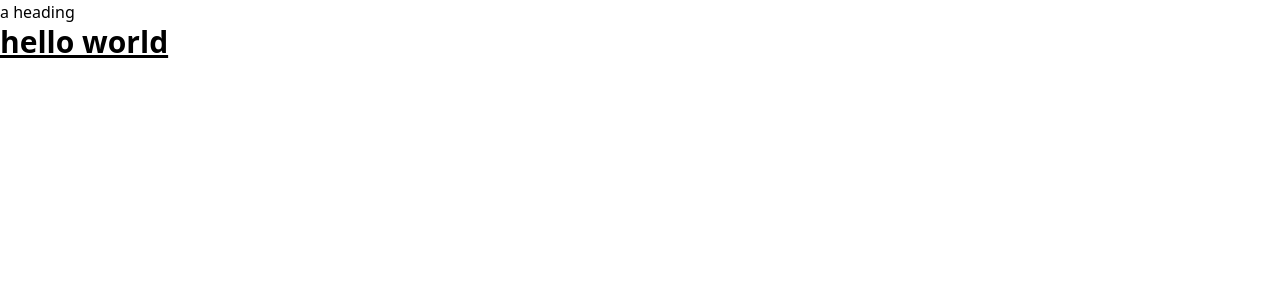
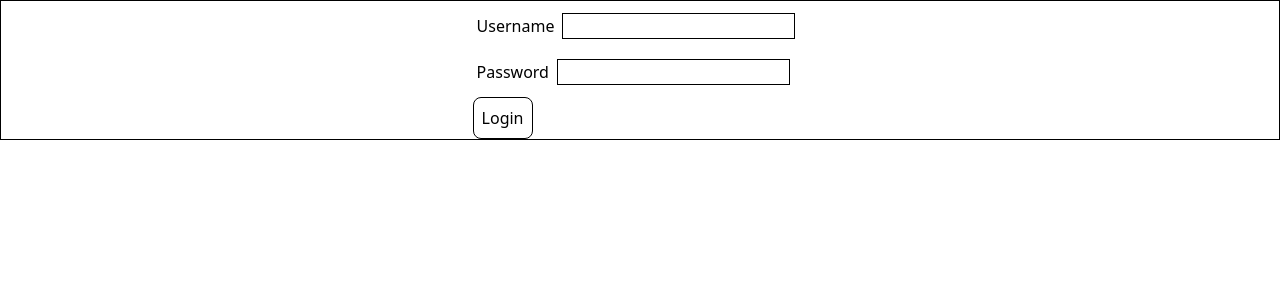
Before and after one commit to pekkoeskola/watch-this-frontend-web, a React (Vite) app: page /login in a window 1280 px wide. Shown: the top 300 px of the page. Built offline with nearby package versions, Linux system fonts and the light colour scheme.

Commit message:
Added and set up tanstack router for routing, remove App component as redundant

```diff
--- a/package.json
+++ b/package.json
@@ -11,6 +11,7 @@
   },
   "dependencies": {
     "@tailwindcss/vite": "^4.0.4",
+    "@tanstack/react-router": "^1.99.9",
     "eslint-plugin-react": "^7.37.4",
     "react": "^19.0.0",
     "react-dom": "^19.0.0",
@@ -18,6 +19,7 @@
   },
   "devDependencies": {
     "@eslint/js": "^9.19.0",
+    "@tanstack/router-plugin": "^1.99.12",
     "@types/react": "^19.0.8",
     "@types/react-dom": "^19.0.3",
     "@vitejs/plugin-react": "^4.3.4",
--- a/src/App.tsx
+++ /dev/null
@@ -1,12 +0,0 @@
-import "./App.css"
-
-function App() {
-  return (
-    <>
-      <h1>a heading</h1>
-      <p className={"text-3xl font-bold underline"}>hello world</p>
-    </>
-  );
-}
-
-export default App;
--- /dev/null
+++ b/src/components/LoginForm.tsx
@@ -0,0 +1,19 @@
+const LoginForm = () => {
+  return(
+    <div className={"flex justify-center align-baseline border"}>
+      <form className={"flex-row justify-center align-baseline"}>
+        <label className={"block m-1 padding"}>
+          Username
+          <input type="text" className={"border m-2"}/>
+        </label>
+        <label className={"block m-1"}>
+          Password
+          <input type="text" className={"border m-2"}/>
+        </label>
+        <button className={"border p-2 rounded-lg"} type="submit">Login</button>
+      </form>
+    </div>
+  )
+}
+
+export default LoginForm
--- a/src/main.tsx
+++ b/src/main.tsx
@@ -1,9 +1,22 @@
 import { StrictMode } from 'react'
 import { createRoot } from 'react-dom/client'
-import App from './App.tsx'
+import "./main.css"
+
+import { RouterProvider, createRouter } from '@tanstack/react-router'
+
+import { routeTree } from './routeTree.gen'
+
+const router = createRouter({ routeTree })
+
+declare module '@tanstack/react-router' {
+  interface Register {
+    // This infers the type of our router and registers it across your entire project
+    router: typeof router
+  }
+}
 
 createRoot(document.getElementById('root')!).render(
   <StrictMode>
-    <App />
+    <RouterProvider router={router} />
   </StrictMode>,
 )
--- /dev/null
+++ b/src/routeTree.gen.ts
@@ -0,0 +1,111 @@
+/* eslint-disable */
+
+// @ts-nocheck
+
+// noinspection JSUnusedGlobalSymbols
+
+// This file was automatically generated by TanStack Router.
+// You should NOT make any changes in this file as it will be overwritten.
+// Additionally, you should also exclude this file from your linter and/or formatter to prevent it from being checked or modified.
+
+// Import Routes
+
+import { Route as rootRoute } from './routes/__root'
+import { Route as IndexImport } from './routes/index'
+import { Route as authLoginImport } from './routes/(auth)/login'
+
+// Create/Update Routes
+
+const IndexRoute = IndexImport.update({
+  id: '/',
+  path: '/',
+  getParentRoute: () => rootRoute,
+} as any)
+
+const authLoginRoute = authLoginImport.update({
+  id: '/(auth)/login',
+  path: '/login',
+  getParentRoute: () => rootRoute,
+} as any)
+
+// Populate the FileRoutesByPath interface
+
+declare module '@tanstack/react-router' {
+  interface FileRoutesByPath {
+    '/': {
+      id: '/'
+      path: '/'
+      fullPath: '/'
+      preLoaderRoute: typeof IndexImport
+      parentRoute: typeof rootRoute
+    }
+    '/(auth)/login': {
+      id: '/(auth)/login'
+      path: '/login'
+      fullPath: '/login'
+      preLoaderRoute: typeof authLoginImport
+      parentRoute: typeof rootRoute
+    }
+  }
+}
+
+// Create and export the route tree
+
+export interface FileRoutesByFullPath {
+  '/': typeof IndexRoute
+  '/login': typeof authLoginRoute
+}
+
+export interface FileRoutesByTo {
+  '/': typeof IndexRoute
+  '/login': typeof authLoginRoute
+}
+
+export interface FileRoutesById {
+  __root__: typeof rootRoute
+  '/': typeof IndexRoute
+  '/(auth)/login': typeof authLoginRoute
+}
+
+export interface FileRouteTypes {
+  fileRoutesByFullPath: FileRoutesByFullPath
+  fullPaths: '/' | '/login'
+  fileRoutesByTo: FileRoutesByTo
+  to: '/' | '/login'
+  id: '__root__' | '/' | '/(auth)/login'
+  fileRoutesById: FileRoutesById
+}
+
+export interface RootRouteChildren {
+  IndexRoute: typeof IndexRoute
+  authLoginRoute: typeof authLoginRoute
+}
+
+const rootRouteChildren: RootRouteChildren = {
+  IndexRoute: IndexRoute,
+  authLoginRoute: authLoginRoute,
+}
+
+export const routeTree = rootRoute
+  ._addFileChildren(rootRouteChildren)
+  ._addFileTypes<FileRouteTypes>()
+
+/* ROUTE_MANIFEST_START
+{
+  "routes": {
+    "__root__": {
+      "filePath": "__root.tsx",
+      "children": [
+        "/",
+        "/(auth)/login"
+      ]
+    },
+    "/": {
+      "filePath": "index.tsx"
+    },
+    "/(auth)/login": {
+      "filePath": "(auth)/login.tsx"
+    }
+  }
+}
+ROUTE_MANIFEST_END */
--- /dev/null
+++ b/src/routes/(auth)/login.tsx
@@ -0,0 +1,12 @@
+import { createFileRoute } from '@tanstack/react-router'
+import LoginForm from '../../components/LoginForm'
+
+export const Route = createFileRoute('/(auth)/login')({
+  component: RouteComponent,
+})
+
+function RouteComponent() {
+  return(
+    <LoginForm />
+  )
+}
--- /dev/null
+++ b/src/routes/__root.tsx
@@ -0,0 +1,14 @@
+import * as React from 'react'
+import { Outlet, createRootRoute } from '@tanstack/react-router'
+
+export const Route = createRootRoute({
+  component: RootComponent,
+})
+
+function RootComponent() {
+  return (
+    <React.Fragment>
+      <Outlet />
+    </React.Fragment>
+  )
+}
--- /dev/null
+++ b/src/routes/index.tsx
@@ -0,0 +1,9 @@
+import { createFileRoute } from '@tanstack/react-router'
+
+export const Route = createFileRoute('/')({
+  component: RouteComponent,
+})
+
+function RouteComponent() {
+  return <div>Hello "/"!</div>
+}
--- a/vite.config.ts
+++ b/vite.config.ts
@@ -1,8 +1,9 @@
 import { defineConfig } from "vite";
 import react from "@vitejs/plugin-react";
 import tailwindcss from "@tailwindcss/vite";
+import { TanStackRouterVite } from '@tanstack/router-plugin/vite'
 
 // https://vite.dev/config/
 export default defineConfig({
-  plugins: [react(), tailwindcss()],
+  plugins: [react(), tailwindcss(), TanStackRouterVite()],
 });
```
Also changed, not shown: src/main.css (renamed from src/App.css), 1 other file (tests, documents, lock files or other folders).
